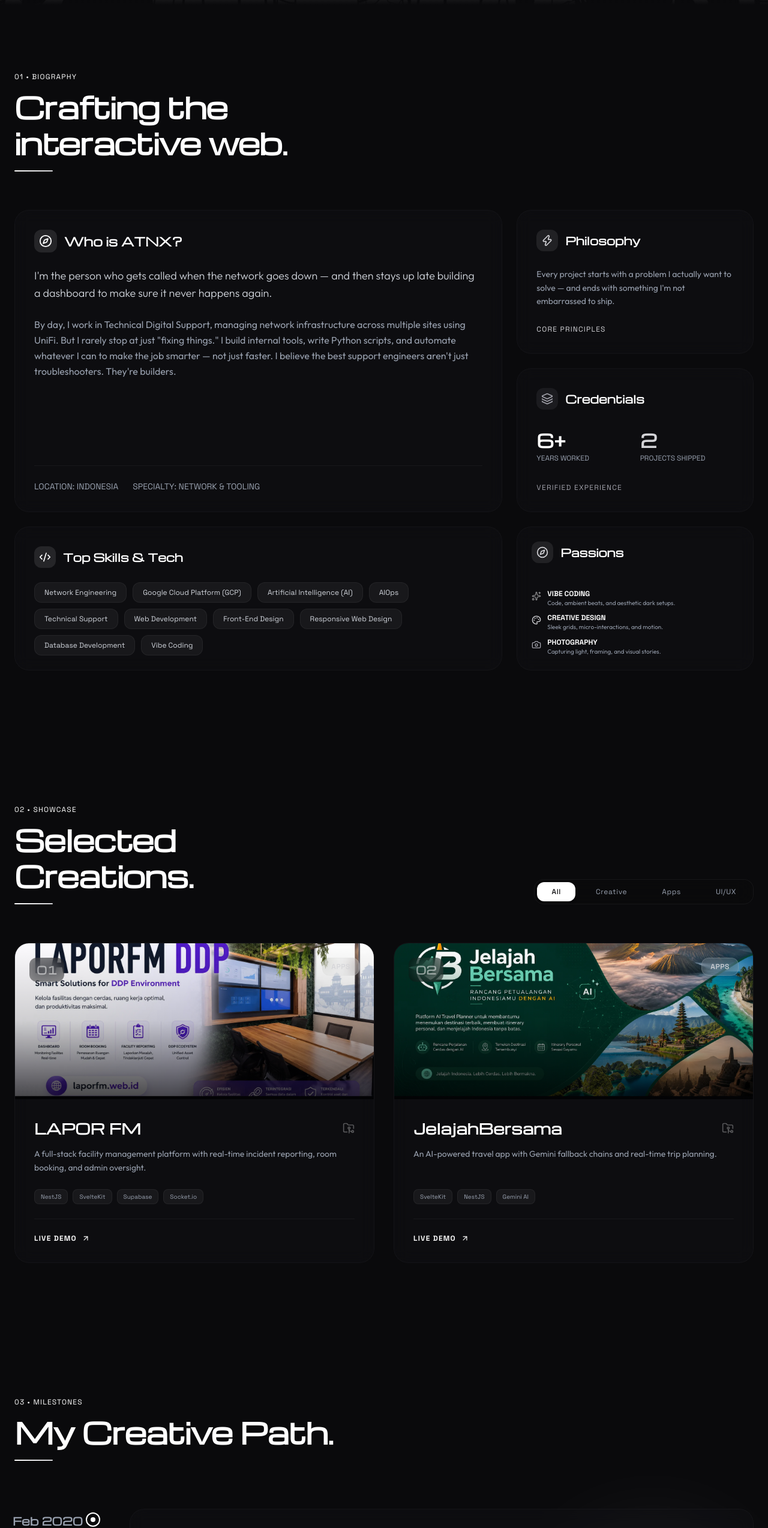
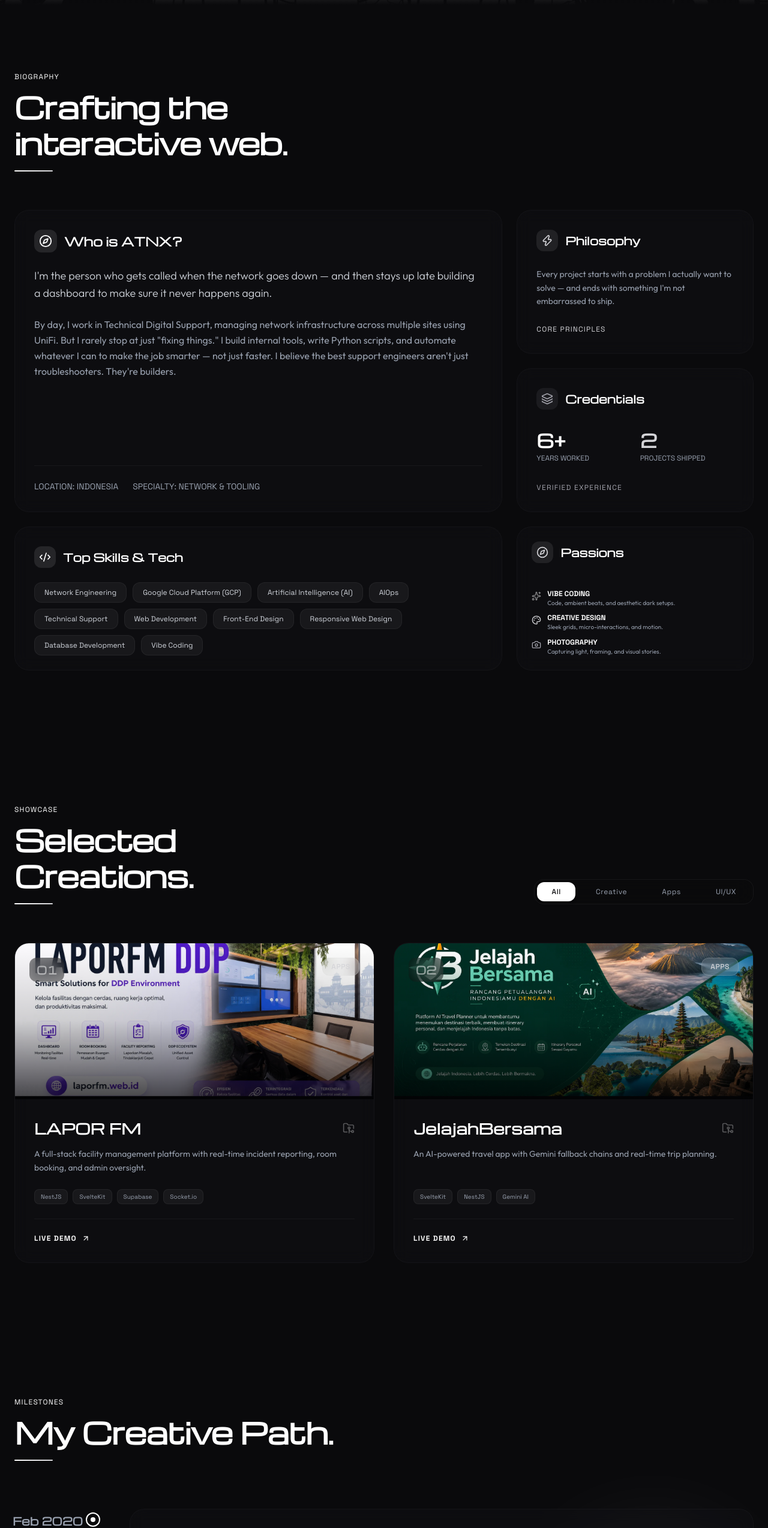
Before and after one commit to fathurrach/portofolio-atnx, a React (Vite) app: page / in a window 1280 px wide. Shown: the part 792-3340 px from the top of the page at 60% size. Built offline with nearby package versions, Linux system fonts and the light colour scheme.

Commit message:
style: remove numbered prefixes from all section headers

```diff
--- a/src/components/About.tsx
+++ b/src/components/About.tsx
@@ -97,7 +97,7 @@ const About = () => {
         {/* Section Header */}
         <div className="mb-16 max-w-xl">
           <span className="font-mono text-xs tracking-widest text-brand-primary uppercase block mb-3">
-            01 &bull; Biography
+            Biography
           </span>
           <h2 className="text-4xl md:text-5xl font-heading font-extrabold tracking-tight text-black dark:text-white leading-tight">
             Crafting the interactive web.
--- a/src/components/Contact.tsx
+++ b/src/components/Contact.tsx
@@ -127,7 +127,7 @@ const Contact = () => {
         {/* Section Header */}
         <div className="mb-20 max-w-xl">
           <span className="font-mono text-xs tracking-widest text-brand-primary uppercase block mb-3">
-            04 &bull; Let's Connect
+            Let's Connect
           </span>
           <h2 className="text-4xl md:text-5xl font-heading font-extrabold tracking-tight text-black dark:text-white leading-tight">
             Start a Conversation.
--- a/src/components/Journey.tsx
+++ b/src/components/Journey.tsx
@@ -138,7 +138,7 @@ const Journey = () => {
         {/* Section Header */}
         <div className="mb-20 max-w-xl">
           <span className="font-mono text-xs tracking-widest text-brand-primary uppercase block mb-3">
-            03 &bull; Milestones
+            Milestones
           </span>
           <h2 className="text-4xl md:text-5xl font-heading font-extrabold tracking-tight text-black dark:text-white leading-tight">
             My Creative Path.
--- a/src/components/Photography.tsx
+++ b/src/components/Photography.tsx
@@ -121,7 +121,7 @@ const Photography = () => {
         <div className="flex flex-col md:flex-row md:items-end justify-between mb-16 gap-6">
           <div className="max-w-xl">
             <span className="font-mono text-xs tracking-widest text-brand-primary uppercase block mb-3">
-              04 &bull; Photography
+              Photography
             </span>
             <h2 className="text-4xl md:text-5xl font-heading font-extrabold tracking-tight text-black dark:text-white leading-tight">
               Frames & Focus.
--- a/src/components/Portfolio.tsx
+++ b/src/components/Portfolio.tsx
@@ -87,7 +87,7 @@ const Portfolio = () => {
         <div className="flex flex-col md:flex-row md:items-end justify-between mb-16 gap-6">
           <div className="max-w-xl">
             <span className="font-mono text-xs tracking-widest text-brand-primary uppercase block mb-3">
-              02 &bull; Showcase
+              Showcase
             </span>
             <h2 className="text-4xl md:text-5xl font-heading font-extrabold tracking-tight text-black dark:text-white leading-tight">
               Selected Creations.
```
